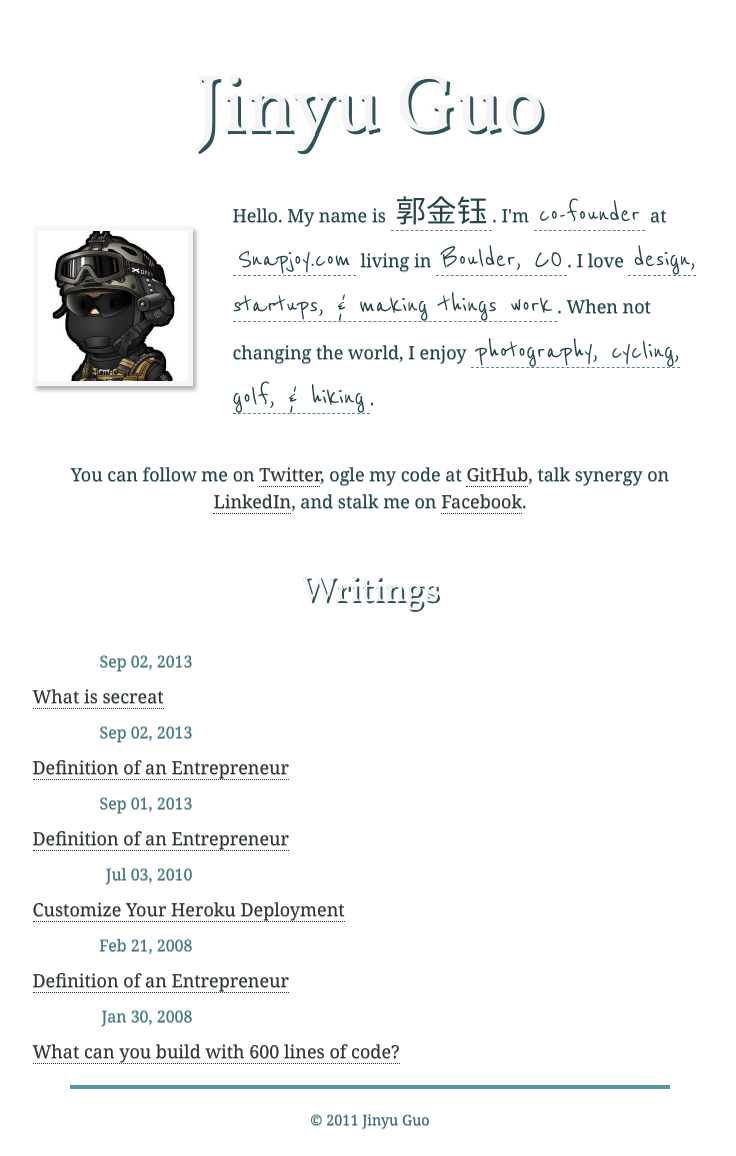
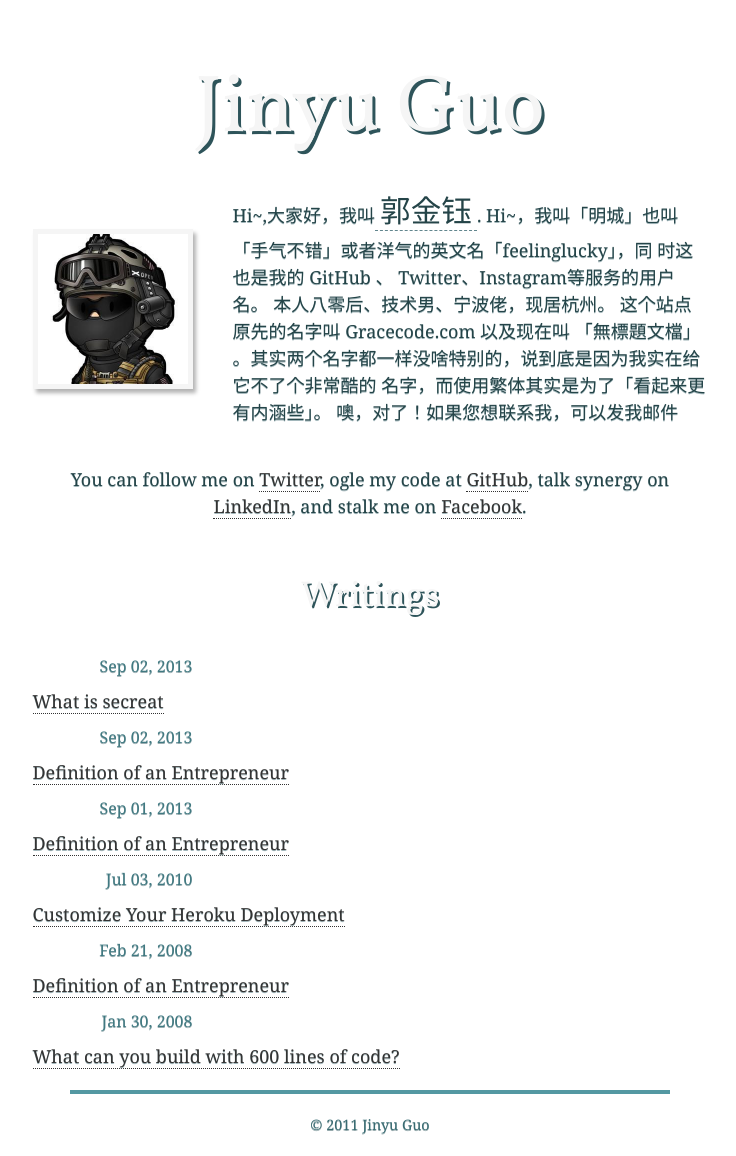
Before and after one commit to javaIsEGirl/javaisegirl.github.com, a Jekyll site: the page built from index.html, in a window 1280 px wide. Shown: the whole page, without its empty margins (270-1006 px from the left). Built offline with Jekyll 4.4.1, drawn with Linux system fonts in a browser that asks for light colours; some web fonts are replaced.

Commit message:
what i want told to someone

```diff
--- a/index.html
+++ b/index.html
@@ -12,7 +12,10 @@ title: Jinyu Guo
     <img src="images/men.jpg"/>
   </div>
   <p>
-    Hello. My name is <em>郭金钰</em>. I'm <em>co-founder</em> at <em>Snapjoy.com</em> living in <em>Boulder, CO</em>. I love <em>design, startups, &amp; making things work</em>. When not changing the world, I enjoy <em>photography, cycling, golf, &amp; hiking</em>.
+    Hi~,大家好，我叫<em>郭金钰</em>.
+    Hi~，我叫「明城」也叫「手气不错」或者洋气的英文名「feelinglucky」，同 时这也是我的 GitHub 、 Twitter、Instagram等服务的用户名。 本人八零后、技术男、宁波佬，现居杭州。
+这个站点原先的名字叫 Gracecode.com 以及现在叫 「無標題文檔」 。其实两个名字都一样没啥特别的，说到底是因为我实在给它不了个非常酷的 名字，而使用繁体其实是为了「看起来更有内涵些」。
+噢，对了！如果您想联系我，可以发我邮件
   </p>
 </section>
 <section id="links">
```
